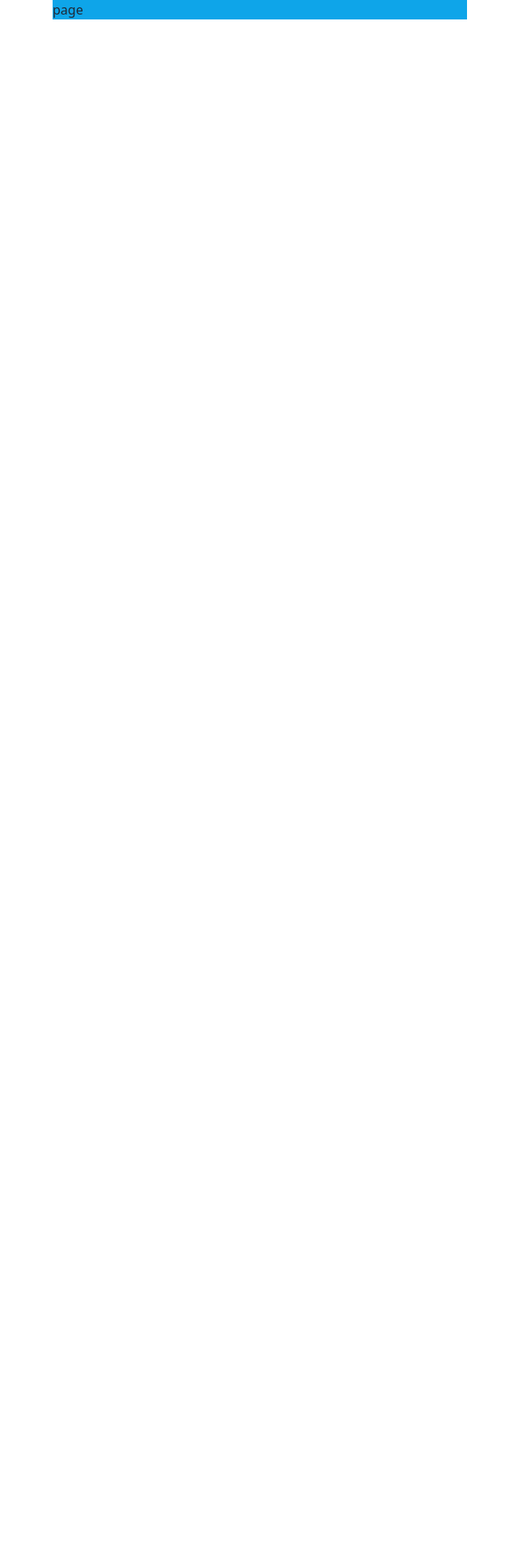
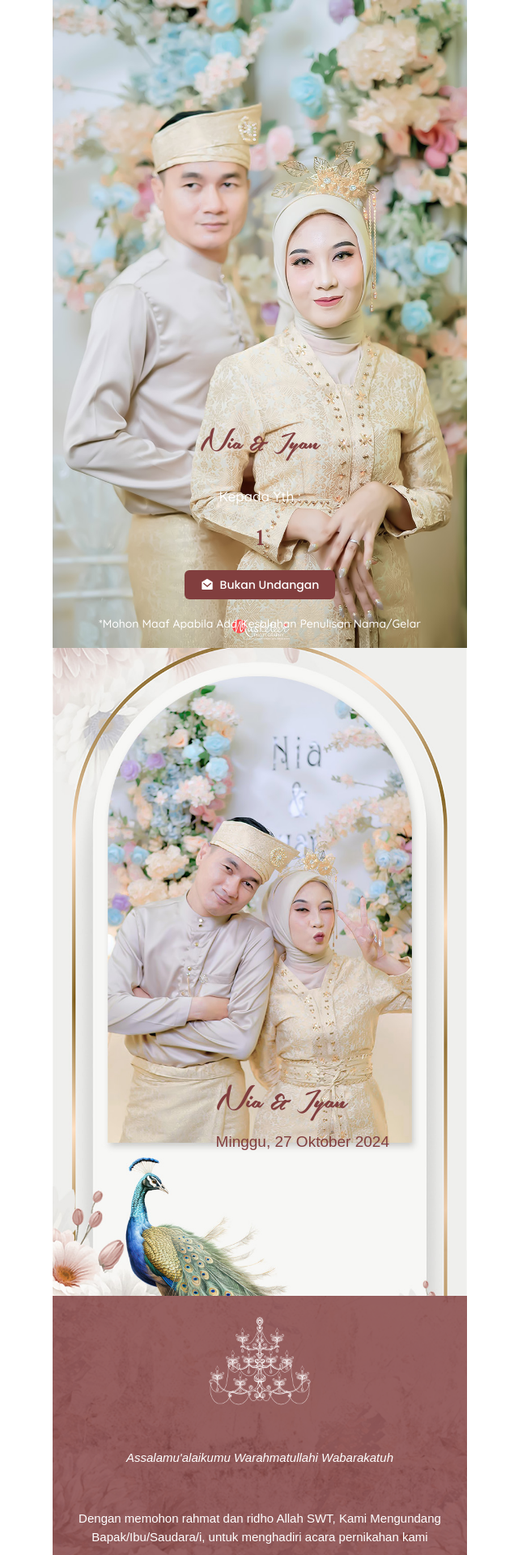
Before and after one commit to kopsus/wedding-invitation, a Next.js app: page /1 in a window 1280 px wide. Shown: the top 1920 px of the page at 81% size, without its empty margins (319-959 px from the left). Before the commit the page ends 800 px from the top, so only its background shows below. Built offline with nearby package versions, Linux system fonts and the light colour scheme; data requests are answered from the project's data file; a web font is replaced by a local one.

Commit message:
adjust nama tamu dengan params

```diff
--- a/db.json
+++ b/db.json
@@ -76,6 +76,12 @@
       "nama": "ba",
       "ucapan": "csa",
       "konfirmasi_kehadiran": "Masih Ragu"
+    },
+    {
+      "id": "1a00",
+      "nama": "asd",
+      "ucapan": "asdsa",
+      "konfirmasi_kehadiran": "Hadir"
     }
   ]
 }
--- a/src/app/[id]/page.js
+++ /dev/null
@@ -1,11 +0,0 @@
-import React from "react";
-
-const page = () => {
-  return (
-    <div>
-      <p>page</p>
-    </div>
-  );
-};
-
-export default page;
--- /dev/null
+++ b/src/app/[slug]/page.jsx
@@ -0,0 +1,36 @@
+import { getMempelai } from "@/api";
+import Banner1 from "@/components/banner1/Banner1";
+import Banner2 from "@/components/banner2/Banner2";
+import BrideLeft from "@/components/bride/BrideLeft";
+import BrideRight from "@/components/bride/BrideRight";
+import Footer from "@/components/footer/Footer";
+import Gallery from "@/components/gallery/Gallery";
+import Gift from "@/components/gift/Gift";
+import PlatformOnline from "@/components/platformOnline/PlatformOnline";
+import Rsvp from "@/components/rsvp/Rsvp";
+import Story from "@/components/story/Story";
+import TimeBack from "@/components/timeBack/TimeBack";
+import { TimeLine } from "@/components/timeline/TimeLine";
+import Youtube from "@/components/youtube/Youtube";
+
+export default async function Page({ params }) {
+  const data = await getMempelai();
+
+  return (
+    <>
+      <Banner1 dataMempelai={data[0]} params={params} />
+      <Banner2 dataMempelai={data[0]} />
+      <TimeBack dataMempelai={data[0]} />
+      <BrideRight dataMempelai={data[0]} />
+      <BrideLeft dataMempelai={data[0]} />
+      <TimeLine />
+      <Gallery />
+      <Story />
+      <PlatformOnline />
+      <Rsvp />
+      <Gift />
+      <Youtube />
+      <Footer />
+    </>
+  );
+}
--- a/src/components/banner1/Banner1.jsx
+++ b/src/components/banner1/Banner1.jsx
@@ -5,7 +5,7 @@ import imgBanner1 from "@/../public/images/banner/banner1.jpg";
 import { southernaire, quicksand, tms, poppinsMedium } from "@/utils/fonts";
 import { RiMailOpenFill } from "react-icons/ri";
 
-const Banner1 = ({ dataMempelai }) => {
+const Banner1 = ({ dataMempelai, params }) => {
   return (
     <div className="bg-red-400 min-h-screen overflow-hidden flex justify-center items-center relative">
       <div className="overflow-hidden h-screen w-full">
@@ -26,7 +26,7 @@ const Banner1 = ({ dataMempelai }) => {
         <p
           className={`${tms.className} text-primary text-[26px] font-semibold`}
         >
-          Nama Tamu
+          {decodeURIComponent(params.slug)}
         </p>
         <div className="bg-primary py-2 px-5 rounded-md text-white flex items-center gap-2 cursor-pointer">
           <RiMailOpenFill />
```
